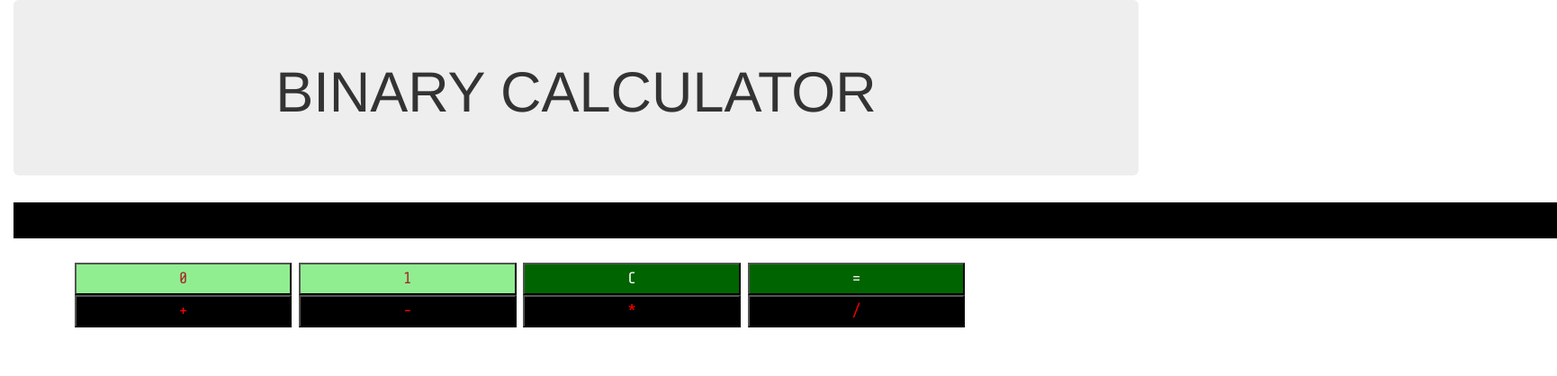
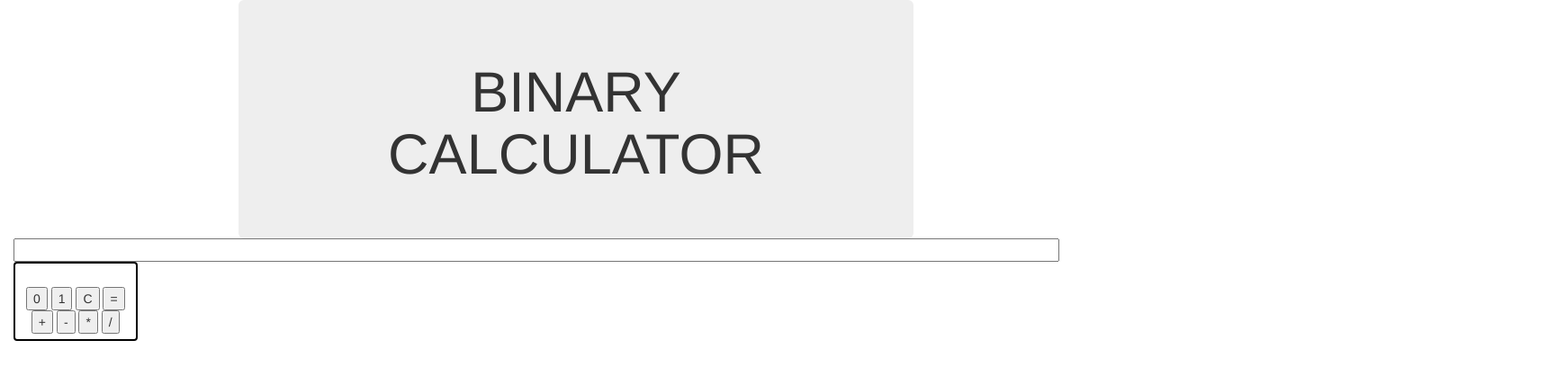
Before and after one commit to adarshnp354/binary-calculator, a plain HTML site: page index.html in a window 1280 px wide. Shown: the whole page at 90% size, 1730 px wide, since content can reach past the window. Drawn offline with nearby package versions, Linux system fonts and the light colour scheme.

Commit message:
Update index.css

```diff
--- a/index.css
+++ b/index.css
@@ -1,51 +1,35 @@
-#view {
-    background: black;
-    border: solid, black;
-    height: 40px;
+.jumbotron {
+    width: 60%;
+    margin: auto;
+    text-align: center;
+}
+
+#output {
+    border: 2px solid black;
+    min-height: 60px;
+    text-align: right;
+    font-weight: bold;
     font-size: 20px;
-    color: limegreen;
+}
+
+.btn {
+    min-width: 120px;
+    border: 2px solid black;
+} .jumbotron {
+    width: 60%;
+    margin: auto;
+    text-align: center;
+}
+
+#output {
+    border: 2px solid black;
+    min-height: 60px;
     text-align: right;
+    font-weight: bold;
+    font-size: 20px;
 }
-h1{
-  text-align: center;
+
+.btn {
+    min-width: 120px;
+    border: 2px solid black;
 }
-.btn {
-    font-family: 'Share Tech Mono';
-}
-#button {
-    width: 90%;
-    text-align: center
-}
-.top {
-    display: inline;
-    position: top;
-
-}
-.grn {
-    background: lightgreen;
-    color: brown;
-    display: inline;
-    width: 22%;
-    height: 36px;
-    font-size: 18px;
-}
-.dgrn {
-    background: darkgreen;
-    color: white;
-    display: inline;
-    width: 22%;
-    height: 36px;
-    font-size: 18px;
-}
-.lower {
-    display: inline;
-    position: bottom;
-
-}
-.operator {
-    background: black;
-    color: red;
-    height: 36px;
-    width: 22%;
-    font-size: 18px;
-}
```
